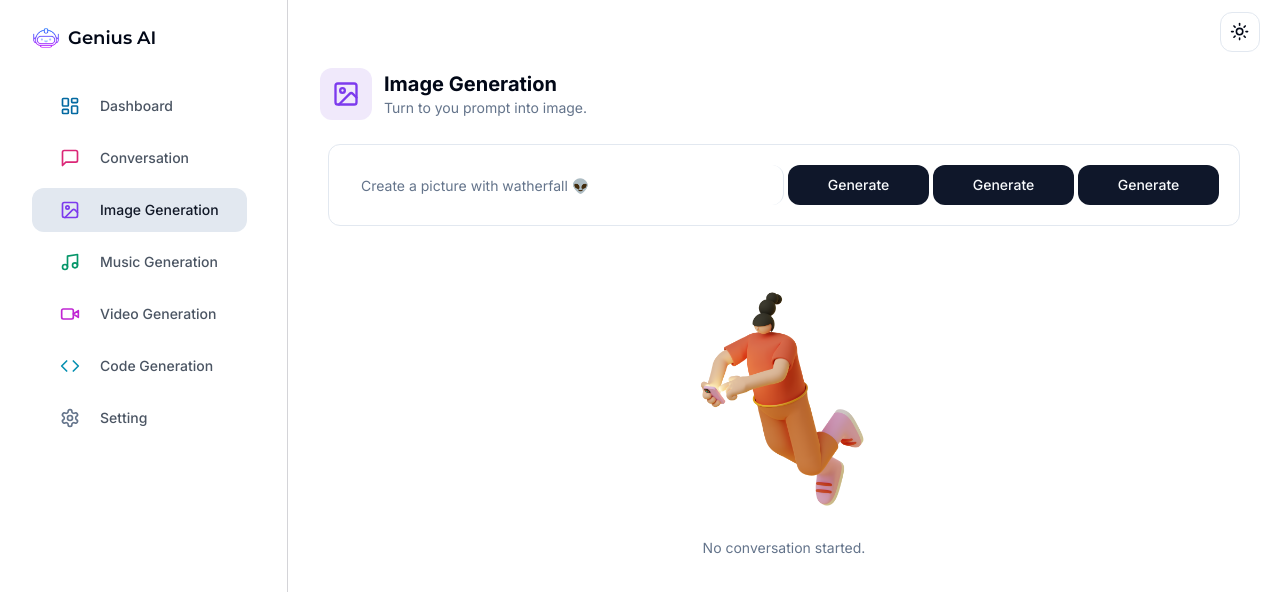
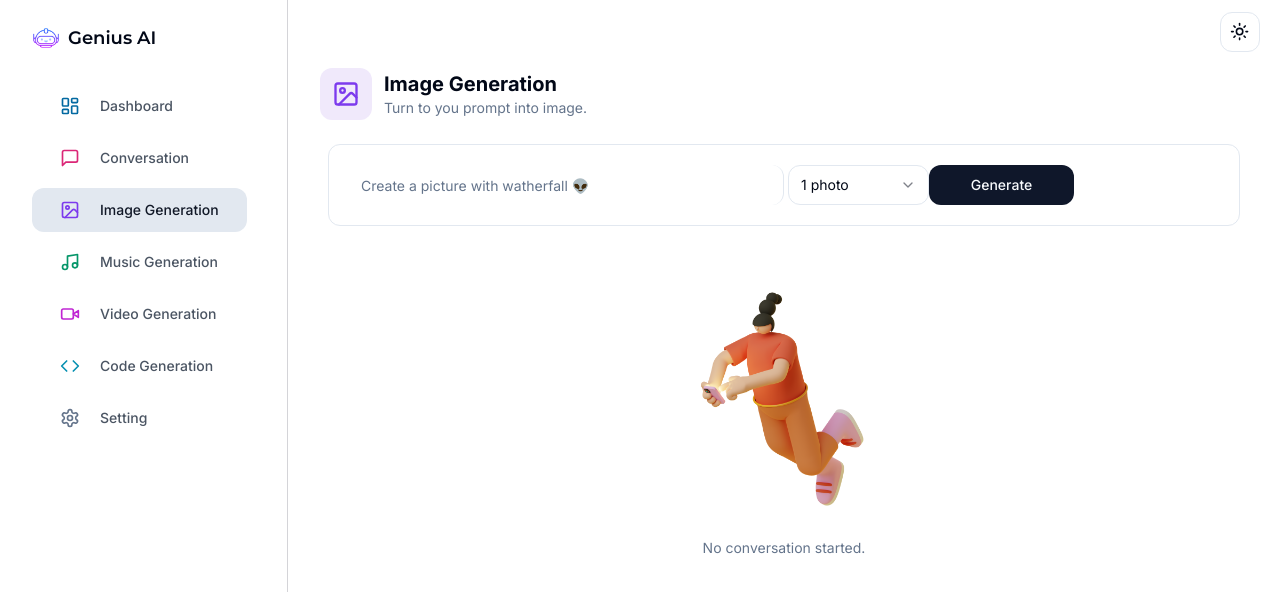
Before and after one commit to JazzsCo/genius-ai, a Next.js app: page /image in a window 1280 px wide. Shown: the top 592 px of the page. Built offline with nearby package versions, Linux system fonts and the light colour scheme.

Commit message:
Create amounts select

```diff
--- a/src/app/(dashboard)/(routes)/image/page.tsx
+++ b/src/app/(dashboard)/(routes)/image/page.tsx
@@ -24,6 +24,14 @@ import {
 import { cn } from "@/lib/utils";
 import { Input } from "@/components/ui/input";
 import { Button } from "@/components/ui/button";
+import {
+  Select,
+  SelectContent,
+  SelectItem,
+  SelectTrigger,
+  SelectValue,
+} from "@/components/ui/select";
+import { amountOptions } from "@/constant";
 
 const formSchema = z.object({
   prompt: z.string().min(1),
@@ -39,8 +47,8 @@ export default function ImagePage() {
     resolver: zodResolver(formSchema),
     defaultValues: {
       prompt: "",
-      amount: "",
-      resolution: "",
+      amount: "1",
+      resolution: "256x256",
     },
   });
 
@@ -102,24 +110,37 @@ export default function ImagePage() {
                 </FormItem>
               )}
             />
+            <FormField
+              name="amount"
+              control={form.control}
+              render={({ field }) => (
+                <FormItem className="col-span-12 md:col-span-2 md:ml-1">
+                  <Select
+                    onValueChange={field.onChange}
+                    defaultValue={field.value}
+                    value={field.value}
+                    disabled={isLoading}
+                  >
+                    <FormControl>
+                      <SelectTrigger>
+                        <SelectValue defaultValue={field.value} />
+                      </SelectTrigger>
+                    </FormControl>
+                    <SelectContent>
+                      {amountOptions.map((option) => (
+                        <SelectItem key={option?.name} value={option?.value!}>
+                          {option?.name}
+                        </SelectItem>
+                      ))}
+                    </SelectContent>
+                  </Select>
+                </FormItem>
+              )}
+            />
             <Button
               type="submit"
               disabled={isLoading}
-              className="col-span-12 md:col-span-2 rounded-xl md:ml-1"
-            >
-              Generate
-            </Button>
-            <Button
-              type="submit"
-              disabled={isLoading}
-              className="col-span-12 md:col-span-2 rounded-xl md:ml-1"
-            >
-              Generate
-            </Button>
-            <Button
-              type="submit"
-              disabled={isLoading}
-              className="col-span-12 md:col-span-2 rounded-xl md:ml-1"
+              className="col-span-12 md:col-span-2 rounded-xl"
             >
               Generate
             </Button>
--- a/src/components/ui/button.tsx
+++ b/src/components/ui/button.tsx
@@ -5,7 +5,7 @@ import { cva, type VariantProps } from "class-variance-authority";
 import { cn } from "@/lib/utils";
 
 const buttonVariants = cva(
-  "inline-flex items-center justify-center rounded-md text-sm font-medium ring-offset-background transition-colors focus-visible:outline-none focus-visible:ring-2 focus-visible:ring-ring focus-visible:ring-offset-2 disabled:pointer-events-none disabled:opacity-50",
+  "inline-flex items-center justify-center rounded-md text-sm font-medium ring-offset-background transition-colors focus-visible:outline-none focus-visible:ring-ring focus-visible:ring-offset-2 disabled:pointer-events-none disabled:opacity-50",
   {
     variants: {
       variant: {
--- a/src/components/ui/select.tsx
+++ b/src/components/ui/select.tsx
@@ -1,16 +1,16 @@
-"use client"
+"use client";
 
-import * as React from "react"
-import * as SelectPrimitive from "@radix-ui/react-select"
-import { Check, ChevronDown } from "lucide-react"
+import * as React from "react";
+import * as SelectPrimitive from "@radix-ui/react-select";
+import { Check, ChevronDown } from "lucide-react";
 
-import { cn } from "@/lib/utils"
+import { cn } from "@/lib/utils";
 
-const Select = SelectPrimitive.Root
+const Select = SelectPrimitive.Root;
 
-const SelectGroup = SelectPrimitive.Group
+const SelectGroup = SelectPrimitive.Group;
 
-const SelectValue = SelectPrimitive.Value
+const SelectValue = SelectPrimitive.Value;
 
 const SelectTrigger = React.forwardRef<
   React.ElementRef<typeof SelectPrimitive.Trigger>,
@@ -19,7 +19,7 @@ const SelectTrigger = React.forwardRef<
   <SelectPrimitive.Trigger
     ref={ref}
     className={cn(
-      "flex h-10 w-full items-center justify-between rounded-md border border-input bg-background px-3 py-2 text-sm ring-offset-background placeholder:text-muted-foreground focus:outline-none focus:ring-2 focus:ring-ring focus:ring-offset-2 disabled:cursor-not-allowed disabled:opacity-50",
+      "flex h-10 w-full items-center justify-between rounded-xl border border-input bg-background px-3 py-2 text-sm ring-offset-background placeholder:text-muted-foreground focus:outline-none focus:ring-ring focus:ring-offset-2 disabled:cursor-not-allowed disabled:opacity-50",
       className
     )}
     {...props}
@@ -29,8 +29,8 @@ const SelectTrigger = React.forwardRef<
       <ChevronDown className="h-4 w-4 opacity-50" />
     </SelectPrimitive.Icon>
   </SelectPrimitive.Trigger>
-))
-SelectTrigger.displayName = SelectPrimitive.Trigger.displayName
+));
+SelectTrigger.displayName = SelectPrimitive.Trigger.displayName;
 
 const SelectContent = React.forwardRef<
   React.ElementRef<typeof SelectPrimitive.Content>,
@@ -40,7 +40,7 @@ const SelectContent = React.forwardRef<
     <SelectPrimitive.Content
       ref={ref}
       className={cn(
-        "relative z-50 min-w-[8rem] overflow-hidden rounded-md border bg-popover text-popover-foreground shadow-md data-[state=open]:animate-in data-[state=closed]:animate-out data-[state=closed]:fade-out-0 data-[state=open]:fade-in-0 data-[state=closed]:zoom-out-95 data-[state=open]:zoom-in-95 data-[side=bottom]:slide-in-from-top-2 data-[side=left]:slide-in-from-right-2 data-[side=right]:slide-in-from-left-2 data-[side=top]:slide-in-from-bottom-2",
+        "relative z-50 min-w-[8rem] overflow-hidden rounded-xl border bg-popover text-popover-foreground shadow-md data-[state=open]:animate-in data-[state=closed]:animate-out data-[state=closed]:fade-out-0 data-[state=open]:fade-in-0 data-[state=closed]:zoom-out-95 data-[state=open]:zoom-in-95 data-[side=bottom]:slide-in-from-top-2 data-[side=left]:slide-in-from-right-2 data-[side=right]:slide-in-from-left-2 data-[side=top]:slide-in-from-bottom-2",
         position === "popper" &&
           "data-[side=bottom]:translate-y-1 data-[side=left]:-translate-x-1 data-[side=right]:translate-x-1 data-[side=top]:-translate-y-1",
         className
@@ -59,8 +59,8 @@ const SelectContent = React.forwardRef<
       </SelectPrimitive.Viewport>
     </SelectPrimitive.Content>
   </SelectPrimitive.Portal>
-))
-SelectContent.displayName = SelectPrimitive.Content.displayName
+));
+SelectContent.displayName = SelectPrimitive.Content.displayName;
 
 const SelectLabel = React.forwardRef<
   React.ElementRef<typeof SelectPrimitive.Label>,
@@ -71,8 +71,8 @@ const SelectLabel = React.forwardRef<
     className={cn("py-1.5 pl-8 pr-2 text-sm font-semibold", className)}
     {...props}
   />
-))
-SelectLabel.displayName = SelectPrimitive.Label.displayName
+));
+SelectLabel.displayName = SelectPrimitive.Label.displayName;
 
 const SelectItem = React.forwardRef<
   React.ElementRef<typeof SelectPrimitive.Item>,
@@ -81,7 +81,7 @@ const SelectItem = React.forwardRef<
   <SelectPrimitive.Item
     ref={ref}
     className={cn(
-      "relative flex w-full cursor-default select-none items-center rounded-sm py-1.5 pl-8 pr-2 text-sm outline-none focus:bg-accent focus:text-accent-foreground data-[disabled]:pointer-events-none data-[disabled]:opacity-50",
+      "relative flex w-full cursor-default select-none items-center rounded-xl py-1.5 pl-8 pr-2 text-sm outline-none focus:bg-accent focus:text-accent-foreground data-[disabled]:pointer-events-none data-[disabled]:opacity-50",
       className
     )}
     {...props}
@@ -94,8 +94,8 @@ const SelectItem = React.forwardRef<
 
     <SelectPrimitive.ItemText>{children}</SelectPrimitive.ItemText>
   </SelectPrimitive.Item>
-))
-SelectItem.displayName = SelectPrimitive.Item.displayName
+));
+SelectItem.displayName = SelectPrimitive.Item.displayName;
 
 const SelectSeparator = React.forwardRef<
   React.ElementRef<typeof SelectPrimitive.Separator>,
@@ -106,8 +106,8 @@ const SelectSeparator = React.forwardRef<
     className={cn("-mx-1 my-1 h-px bg-muted", className)}
     {...props}
   />
-))
-SelectSeparator.displayName = SelectPrimitive.Separator.displayName
+));
+SelectSeparator.displayName = SelectPrimitive.Separator.displayName;
 
 export {
   Select,
@@ -118,4 +118,4 @@ export {
   SelectLabel,
   SelectItem,
   SelectSeparator,
-}
+};
```
